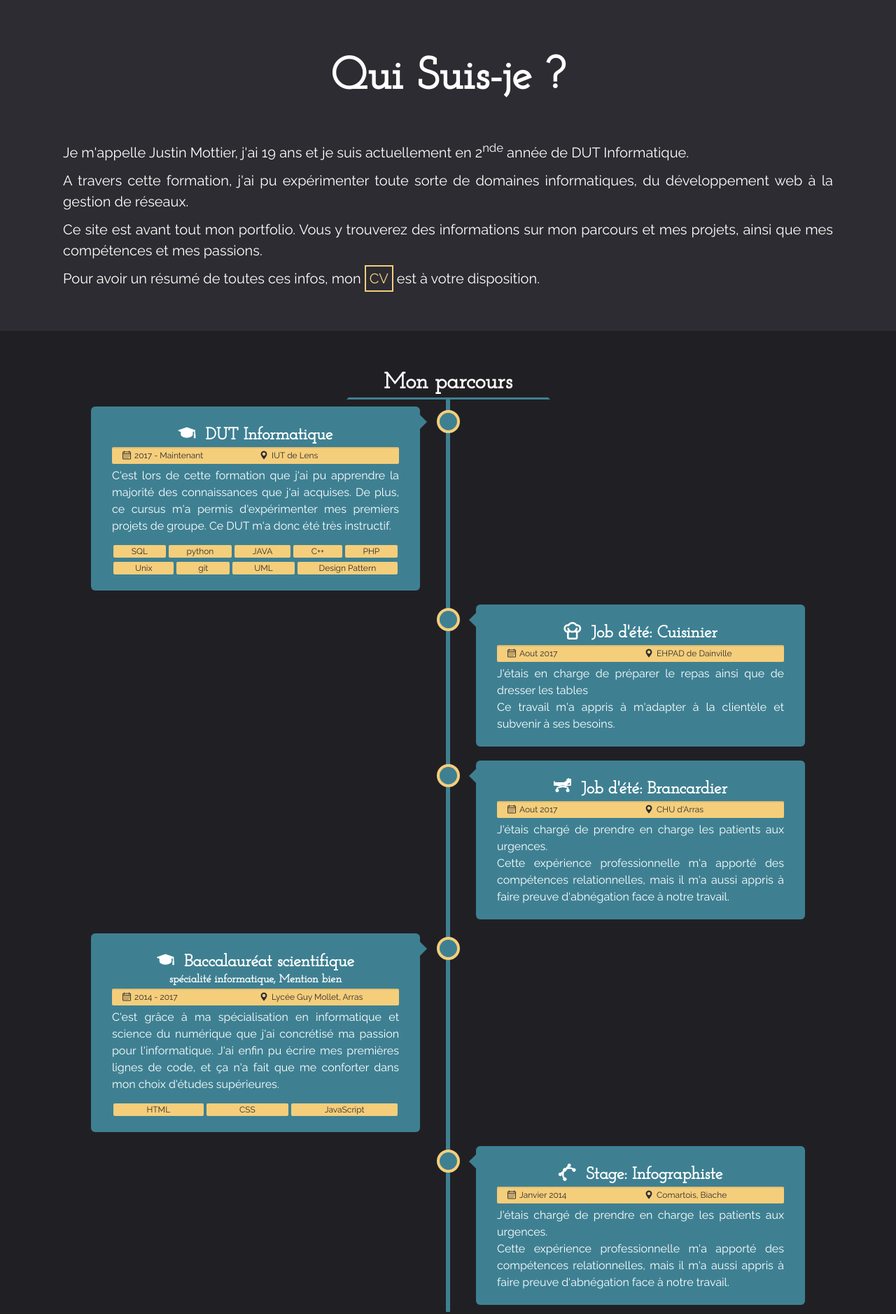
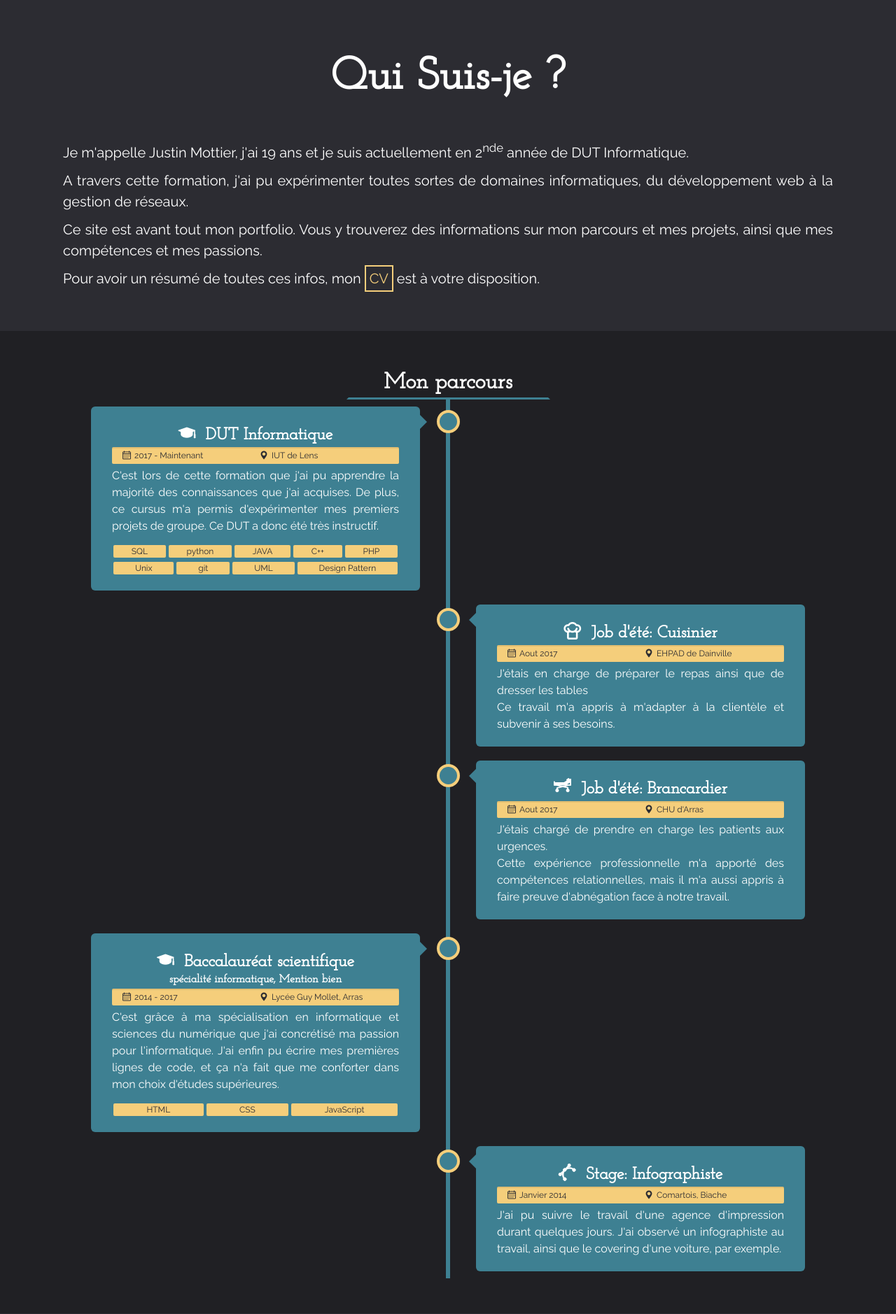
Before and after one commit to justin-mottier/portfolio-v2, a PHP site: page / in a window 1280 px wide. Shown: the part 876-2754 px from the top of the page at 70% size. Run offline with PHP 8.4, Linux system fonts and the light colour scheme.

Commit message:
wow salut

```diff
--- a/CSS/style.css
+++ b/CSS/style.css
@@ -525,7 +525,14 @@
 
     #insideOverlay {
 		display: grid;
+		width: 100%;
+		height: 100%;
+		background-color: var(--fond-sec);
     }
+
+	.arrow {
+		margin: 0;
+	}
 
 	#hobbies > div {
 		width: 100%;
--- a/index.html
+++ b/index.html
@@ -19,8 +19,8 @@
 	<link href="https://fonts.googleapis.com/css?family=Josefin+Slab|Raleway" rel="stylesheet">
 	<link href="https://fonts.googleapis.com/css?family=Satisfy" rel="stylesheet">
 
-	<link rel="stylesheet" type="text/css" href="fonts/flaticon.css?v=6">
-	<link href="./CSS/style.css?v=6" rel="stylesheet" type="text/css"/>
+	<link rel="stylesheet" type="text/css" href="fonts/flaticon.css?v=7">
+	<link href="./CSS/style.css?v=7" rel="stylesheet" type="text/css"/>
 	<title>Portfolio de Justin Mottier</title>
 	<meta name="viewport" id="viewport" content="width=device-width, initial-scale=1, user-scalable=yes">
 	<!--Script Google Analytics-->
@@ -70,11 +70,11 @@
 	<h2 id="about">Qui Suis-je ?</h2>
 	<p>Je m'appelle Justin Mottier, j'ai <span id="ageText">19</span> ans et je suis actuellement en 2<sup>nde</sup>
 		année de DUT Informatique.</p>
-	<p>A travers cette formation, j'ai pu expérimenter toute sorte de domaines informatiques, du développement web à la
+	<p>A travers cette formation, j'ai pu expérimenter toutes sortes de domaines informatiques, du développement web à
+		la
 		gestion de réseaux.</p>
 	<p>Ce site est avant tout mon portfolio. Vous y trouverez des informations sur mon parcours et mes projets, ainsi
-		que mes
-		compétences et mes passions.</p>
+		que mes compétences et mes passions.</p>
 	<p>Pour avoir un résumé de toutes ces infos, mon <a onclick="smoothScroll(event)" class="button" href="#cv-C">CV</a>
 		est à votre disposition.</p>
 </div>
@@ -91,7 +91,7 @@
 					<span class="timelineDetailsPlace flaticon-placeholder-filled-point">IUT de Lens</span></div>
 				<p>C'est lors de cette formation que j'ai pu apprendre la majorité des connaissances que j'ai acquises.
 					De
-					plus, ce cursus m'a permis d'expérimenter mes premiers projets de groupe. Ce DUT m'a donc été très
+					plus, ce cursus m'a permis d'expérimenter mes premiers projets de groupe. Ce DUT a donc été très
 					instructif.</p>
 				<ul>
 					<li>SQL</li>
@@ -141,7 +141,7 @@
 					<span class="timelineDetailsDate flaticon-calendar">2014 - 2017</span>
 					<span class="timelineDetailsPlace flaticon-placeholder-filled-point">Lycée Guy Mollet, Arras</span>
 				</div>
-				<p>C'est grâce à ma spécialisation en informatique et science du numérique que j'ai concrétisé ma
+				<p>C'est grâce à ma spécialisation en informatique et sciences du numérique que j'ai concrétisé ma
 					passion pour l'informatique. J'ai enfin pu écrire mes premières lignes de code, et ça n'a fait que
 					me conforter dans mon choix d'études
 					supérieures.</p>
@@ -160,9 +160,8 @@
 					<span class="timelineDetailsDate flaticon-calendar">Janvier 2014</span>
 					<span class="timelineDetailsPlace flaticon-placeholder-filled-point">Comartois, Biache</span>
 				</div>
-				<p>J'étais chargé de prendre en charge les patients aux urgences.</p>
-				<p>Cette expérience professionnelle m'a apporté des compétences relationnelles, mais il m'a aussi appris
-					à faire preuve d'abnégation face à notre travail.</p>
+				<p>J'ai pu suivre le travail d'une agence d'impression durant quelques jours. J'ai observé un infographiste au travail, ainsi que le covering d'une voiture, par exemple.</p>
+
 			</div>
 		</div>
 	</div>
@@ -208,31 +207,31 @@
 	<div class="flexContent">
 		<div class="imgContainer"><img src="img/projects/thumbs/2048.jpg" data-full="img/projects/full/2048.gif"
 									   data-type="project" class="img-galerie" alt="Projet 2048"
-									   data-content="<ul><li>Date: 2018</li><li>Durée: 1 mois</li><li>Cadre: DUT</li><li>Nombre: 4 personnes</li><li>Langage: Python</li></ul>"/>
+									   data-content="<ul><li>Date : 2018</li><li>Durée : 1 mois</li><li>Cadre : DUT</li><li>Nombre : 4 personnes</li><li>Langage : Python</li></ul>"/>
 		</div>
 		<div class="imgContainer"><img src="img/projects/thumbs/cdin.jpg" data-full="img/projects/thumbs/cdin.jpg"
 									   data-type="project" class="img-galerie" alt="Voyage à l'étranger"
-									   data-content="<ul><li>Date: 2017</li><li>Durée: 1 mois</li><li>Cadre: DUT</li><li>Nombre: 3 personnes</li><li>Langage: HTML/CSS (85%) - JS (15%)</li></ul><a href='files/projet_cdin/Index.html' target='_blank' class='button'>Lien</a>"/>
+									   data-content="<ul><li>Date : 2017</li><li>Durée : 1 mois</li><li>Cadre : DUT</li><li>Nombre : 3 personnes</li><li>Langage : HTML/CSS (85%) - JS (15%)</li></ul><a href='files/projet_cdin/Index.html' target='_blank' class='button'>Lien</a>"/>
 		</div>
 		<div class="imgContainer"><img src="img/projects/thumbs/simIncendie.jpg"
 									   data-full="img/projects/full/simIncendie.gif" data-type="project"
 									   class="img-galerie" alt="Simulateur d'incendie"
-									   data-content="<ul><li>Date: 2017</li><li>Durée: 4 mois</li><li>Cadre: BAC</li><li>Nombre: 3 personnes</li><li>Langage: HTML/CSS (15%) - JS (85%)</li></ul><a href='files/simulateur_incendie/index.html' target='_blank' class='button'>Lien</a>"/>
+									   data-content="<ul><li>Date : 2017</li><li>Durée : 4 mois</li><li>Cadre : BAC</li><li>Nombre : 3 personnes</li><li>Langage : HTML/CSS (15%) - JS (85%)</li></ul><a href='files/simulateur_incendie/index.html' target='_blank' class='button'>Lien</a>"/>
 		</div>
 		<div class="imgContainer"><img src="img/projects/thumbs/oldPortfolio.jpg"
 									   data-full="img/projects/thumbs/oldPortfolio.jpg" data-type="project"
 									   class="img-galerie" alt="Ancien portfolio"
-									   data-content="<ul><li>Date: 2017</li><li>Durée: 2 mois</li><li>Cadre: Personnel</li><li>Langage: HTML/CSS (85%) - JS (15%)</li></ul><a href='files/oldPortfolio/index.html' target='_blank' class='button'>Lien</a>"/>
+									   data-content="<ul><li>Date : 2017</li><li>Durée : 2 mois</li><li>Cadre : Personnel</li><li>Langages : HTML/CSS (85%) - JS (15%)</li></ul><a href='files/oldPortfolio/index.html' target='_blank' class='button'>Lien</a>"/>
 		</div>
 		<div class="imgContainer"><img src="img/projects/thumbs/signature.jpg"
 									   data-full="img/projects/thumbs/signature.jpg" data-type="project"
 									   class="img-galerie" alt="Signature intéractive pour les forums"
-									   data-content="<ul><li>Date: 2016</li><li>Durée: 1 jour</li><li>Cadre: Personnel</li><li>Langage: HTML/CSS (75%) - JS (25%)</li></ul><a href='files/sign.html' target='_blank' class='button'>Lien</a>"/>
+									   data-content="<ul><li>Date : 2016</li><li>Durée : 1 jour</li><li>Cadre : Personnel</li><li>Langages : HTML/CSS (75%) - JS (25%)</li></ul><a href='files/sign.html' target='_blank' class='button'>Lien</a>"/>
 		</div>
 		<div class="imgContainer"><img src="img/projects/thumbs/header.jpg"
 									   data-full="img/projects/thumbs/header.jpg" data-type="project"
 									   class="img-galerie" alt="Header intéractif pour les forums"
-									   data-content="<ul><li>Date: 2016</li><li>Durée: 1 jour</li><li>Cadre: Personnel</li><li>Langage: HTML/CSS (60%) - JS (40%)</li></ul><a href='files/affiche.html' target='_blank' class='button'>Lien</a>"/>
+									   data-content="<ul><li>Date : 2016</li><li>Durée : 1 jour</li><li>Cadre : Personnel</li><li>Langages : HTML/CSS (60%) - JS (40%)</li></ul><a href='files/affiche.html' target='_blank' class='button'>Lien</a>"/>
 		</div>
 	</div>
 </div>
@@ -251,10 +250,10 @@
 	</div>
 </div>
 <!--Formulaire-->
-<script src="script/stickyNav.js?v=6"></script>
-<script src="script/SmoothScroll.js?v=6"></script>
-<script src="script/updateContent.js?v=6"></script>
-<script src="script/TilesTab.js?v=6"></script>
+<script src="script/stickyNav.js?v=7"></script>
+<script src="script/SmoothScroll.js?v=7"></script>
+<script src="script/updateContent.js?v=7"></script>
+<script src="script/TilesTab.js?v=7"></script>
 <!--Script Pop-Up-->
 </body>
 
--- a/script/stickyNav.js
+++ b/script/stickyNav.js
@@ -14,7 +14,7 @@
 
 
 function classManager() {
-	if (!(screen.width < 1080)) {
+	if (!(window.innerWidth < 1080)) {
 			resizeTXT(); //à chaque scroll on redimensionne la taille de TXT
 			if (!TXT.classList.contains("sticky") && TXT_TOP <= window.pageYOffset) { //si TXT n'est pas sur la NAVBAR et que le bord de TXT n'est pas au bord du viewport
 				TXT.classList.add("anchor");
```
Also changed, not shown: script/TilesTab.js (+35 -15 lines), script/projets.php (added, +17 -0 lines).
